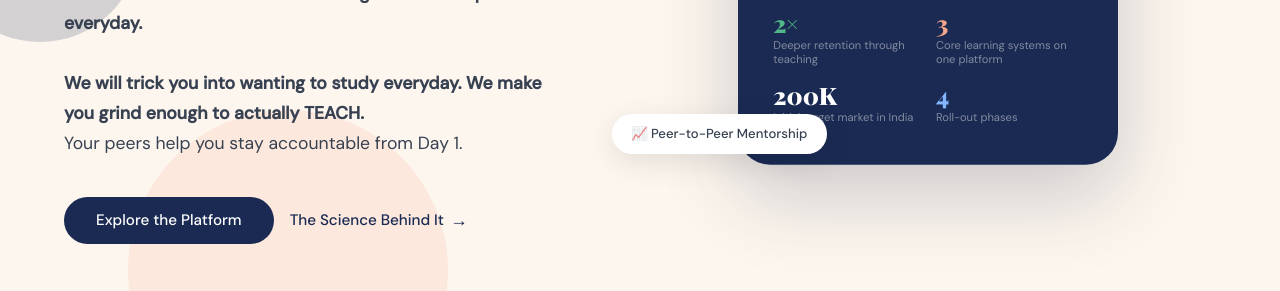
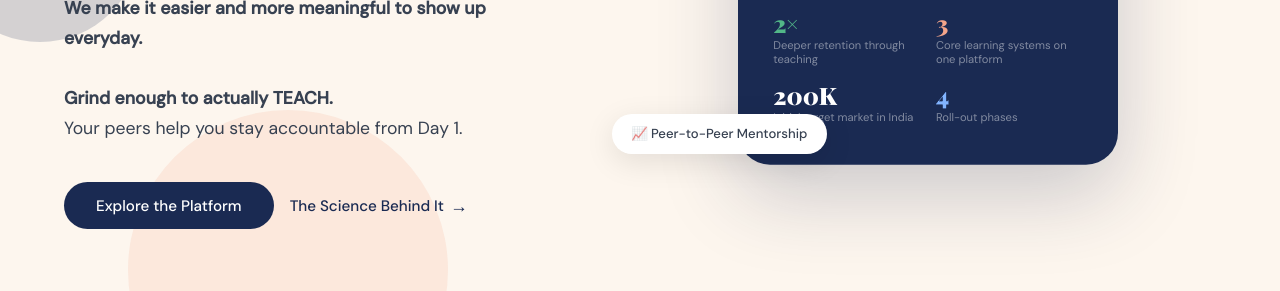
Before and after one commit to Edtruce/Feynlearn, a plain HTML site: page index.html in a window 1280 px wide. Shown: the part 510-801 px from the top of the page. Drawn offline with nearby package versions, Linux system fonts and the light colour scheme; a script that the page names is missing; a web font is replaced by a local one.

Commit message:
Update index.html

```diff
--- a/index.html
+++ b/index.html
@@ -400,7 +400,7 @@
     <h1 class="hero-title">AMBITION requires<br><em>Effort</em></h1>
     <p class="hero-subtitle">
       <strong>We make it easier and more meaningful to show up everyday. </strong><br><br>
-      <strong>We will trick you into wanting to study everyday. We make you grind enough to actually TEACH. </strong><br>Your peers help you stay accountable from Day 1.</p>
+      <strong>Grind enough to actually TEACH. </strong><br>Your peers help you stay accountable from Day 1.</p>
     <div class="hero-cta-group">
       <a href="#solution" class="btn-primary">Explore the Platform</a>
       <a href="#science" class="btn-ghost">The Science Behind It</a>
```
